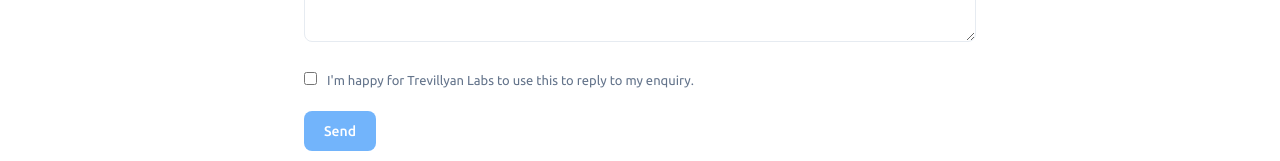
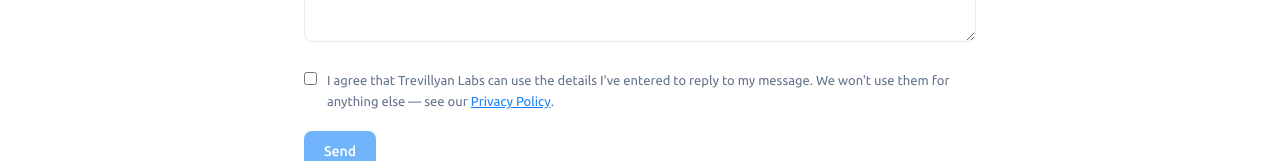
Before and after one commit to Trevillyan-Labs/website, a Next.js app: page /contact in a window 1280 px wide. Shown: the part 841-1002 px from the top of the page. Built offline with nearby package versions, Linux system fonts and the light colour scheme; no server answers.

Commit message:
Contact: clearer consent copy + link to Privacy Policy
Reword the vague 'use this to reply to my enquiry' consent to state what's
used (the details entered), the purpose (to reply), and that it won't be
used otherwise — with a link to the Privacy Policy.

```diff
--- a/app/contact/contact-form.tsx
+++ b/app/contact/contact-form.tsx
@@ -2,6 +2,7 @@
 
 import { Turnstile } from "@/app/contact/turnstile";
 import { site } from "@/lib/site";
+import Link from "next/link";
 import { useCallback, useState } from "react";
 
 const turnstileSiteKey = process.env.NEXT_PUBLIC_TURNSTILE_SITE_KEY;
@@ -109,7 +110,14 @@ export function ContactForm({ initialIntent }: { initialIntent?: string }) {
       </label>
       <label className="flex items-start gap-2.5 text-[13px] text-muted">
         <input name="consent" type="checkbox" required className="mt-0.5" />
-        <span>I'm happy for Trevillyan Labs to use this to reply to my enquiry.</span>
+        <span>
+          I agree that Trevillyan Labs can use the details I&apos;ve entered to reply to my message.
+          We won&apos;t use them for anything else — see our{" "}
+          <Link href="/privacy-policy" className="text-brand underline hover:text-brand-hover">
+            Privacy Policy
+          </Link>
+          .
+        </span>
       </label>
       {turnstileSiteKey ? <Turnstile siteKey={turnstileSiteKey} onToken={onToken} /> : null}
       {status === "error" ? <p className="text-[13px] text-red-600">{error}</p> : null}
```
